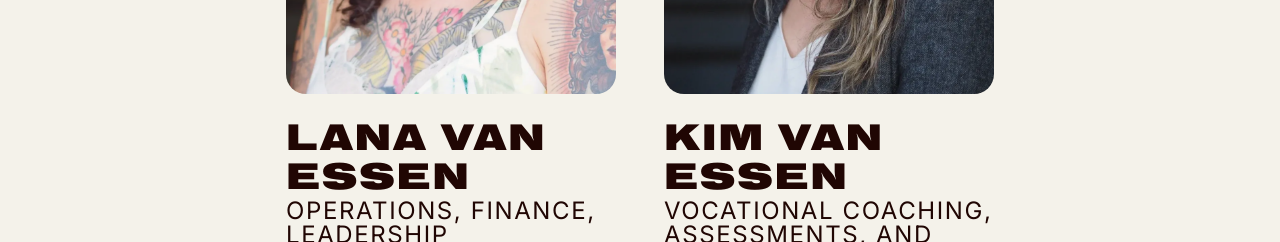
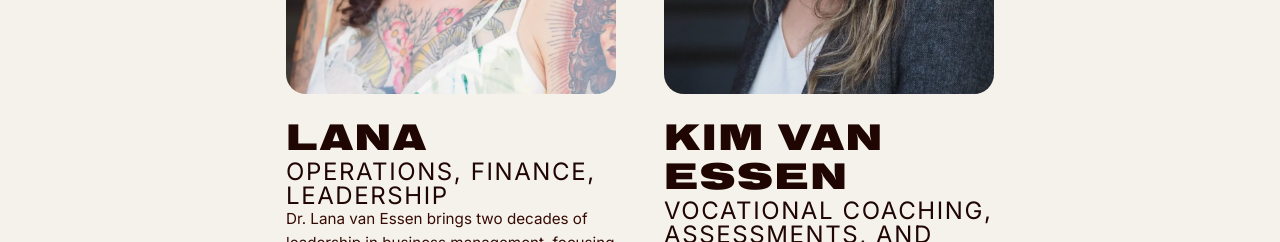
Before and after one commit to michevanessen/resonance, an Eleventy site: page src/content/pages/about.md in a window 1280 px wide. Shown: the part 1460-1702 px from the top of the page. Built offline with nearby package versions, Linux system fonts and the light colour scheme; Eleventy itself is replaced by a stand-in of ours; files that its build step writes are made by us from their sources.

Commit message:
Update Team members “lana”

```diff
--- a/src/content/team/lana.md
+++ b/src/content/team/lana.md
@@ -1,5 +1,5 @@
 ---
-name: LANA VAN ESSEN
+name: LANA
 position: OPERATIONS, FINANCE, LEADERSHIP
 image: /assets/img/lana.webp
 order: 1
```
